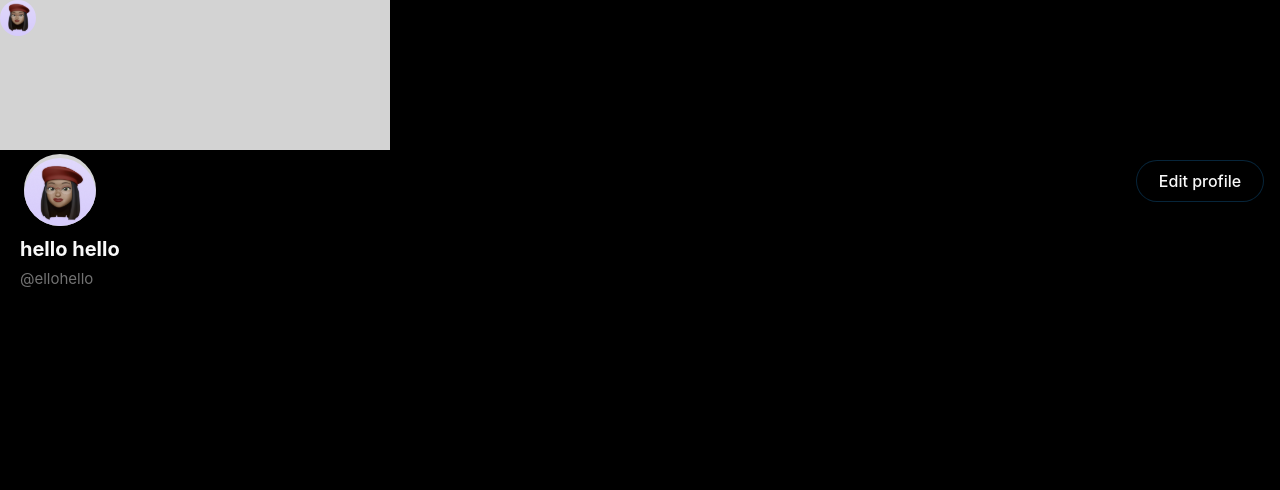
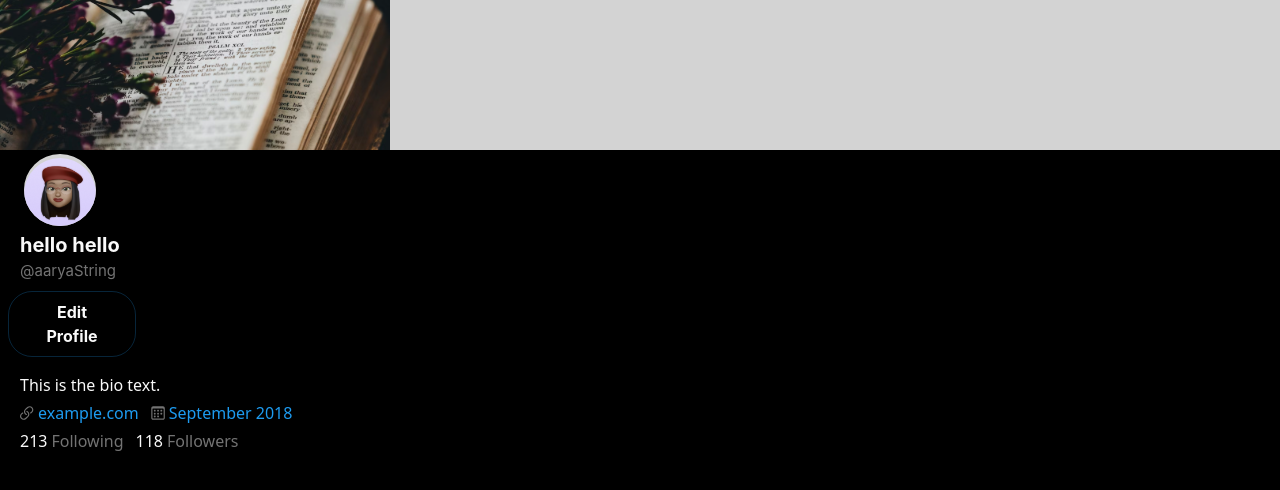
Before and after one commit to 100x-Engineers/react-week-1-rrtyagii, a React (Vite) app: page / in a window 1280 px wide. Shown: the top 490 px of the page. Built offline with nearby package versions, Linux system fonts and the light colour scheme.

Commit message:
Changed profile Header to use existing components

```diff
--- a/src/App.jsx
+++ b/src/App.jsx
@@ -1,36 +1,26 @@
-import Avatar from "./components/Avatar/Avatar";
 import UserAvatar from "./images/user-avatar.svg"
 import ProfileHeader from "./components/Profile-Header/ProfileHeader";
+import UserBackground from "./images/profile-cover.svg";
 
 export default function App() {
   return (
     <>
     <div className="min-h-screen bg-black">
-      {/* <Avatar
-        imageUrl={UserAvatar}
-        userName = {"aaray"}
-        userHandle = {"Aarya"}
-        showNameAndHandle = {true}
-      /> */}
 
       <ProfileHeader
         props={{
-    userBackground: UserAvatar, // assuming this is a variable
+          userBackground: UserBackground, // assuming this is a variable
           userImage: UserAvatar, // assuming this is a variable
           userFullName: "hello hello",
-    userName: "hellohello",
+          userName: "@aaryaString",
           bio: "This is the bio text.",
-    bioLink: "http://example.com",
+          bioLink: "example.com",
           joinedAt: "September 2018",
           following: "213",
           followers: "118",
         }}
       />
-
-
     </div>
     </>
   );
 }
-
-// className="min-h-screen bg-black"
--- a/src/components/Avatar/Avatar.jsx
+++ b/src/components/Avatar/Avatar.jsx
@@ -13,7 +13,7 @@ export default function Avatar({
   const imageClasses = `${rest.size || 'w-20 h-20'} ${rest.borderRadius || 'rounded-full'} ${rest.borderClasses || 'border-4 border-neutral-1000'} bg-cover bg-no-repeat bg-custom-gray overflow-hidden`;
 
   return (
-    <section className={`flex ${containerClasses} gap-1 ${rest.className || ''}`}>
+    <section className={`flex ${containerClasses} ${rest.className || ''}`}>
 
       <figure className={imageClasses}>
         <img className={rest.size || 'w-20 h-20'} src={imageUrl} alt={`${userHandle} avatar`} />
--- a/src/components/Button/Button.jsx
+++ b/src/components/Button/Button.jsx
@@ -2,9 +2,9 @@ import React from 'react';
 
 /*** */
 
-export default function Button ({children, variant = 'solid', type = 'primary', isDisabled = false}) {
+export default function Button ({children, variant = 'solid', type = 'primary', isDisabled = false, ...rest}) {
   const styles = {
-    common: `inline-flex justify-center items-center rounded-3xl shadow-lc px-6 py-2 m-2 font-bold text-base leading-normal w-80 font-inter`,
+    common: `inline-flex justify-center items-center rounded-3xl shadow-lc px-6 py-2 m-2 font-bold text-base leading-normal font-inter ${rest.width ? rest.width : "w-80"}`,
 
     variants: {
       solid: type === 'primary' ? 'bg-twitter-blue-default hover:bg-twitter-blue-hover sm:hover:bg-twitter-blue-hover md:hover:bg-twitter-blue-hover' : 'bg-neutral-50 hover:bg-neutral-200 sm:hover:bg-neutral-500 md:hover:bg-neutral-500',
@@ -22,7 +22,6 @@ export default function Button ({children, variant = 'solid', type = 'primary',
   const textColor = styles.textColor;
 
   const classes = `${styles.common} ${variantClass} ${disabledClass} ${textColor}`;
-  //console.log(`classes in button: ${children} :`, classes);
 
   return (
     <button className={classes} disabled={isDisabled}>
--- a/src/components/Onboarding/onboarding.jsx
+++ /dev/null
@@ -1,7 +0,0 @@
-import Button from '../Button/Button';
-
-export default function Onboarding(){
-    <Button>
-
-    </Button>
-}
--- /dev/null
+++ b/src/components/Profile-Header/LinksWithIcon.jsx
@@ -0,0 +1,19 @@
+import React from 'react'
+
+function LinksWithIcon({ imageUrl, altText, linkText }) {
+  return (
+    <>
+    <div className="flex items-center gap-1">
+      <figure className="w-3.5 h-3.5 fill-neutral-500">
+        <img src={imageUrl} alt={altText} />
+      </figure>
+
+      <div className="text-twitter-blue-default font-Inter font-normal leading-normal text-base">
+        {linkText}
+      </div>
+    </div>
+    </>
+  );
+}
+
+export default LinksWithIcon
--- a/src/components/Profile-Header/ProfileHeader.jsx
+++ b/src/components/Profile-Header/ProfileHeader.jsx
@@ -1,5 +1,10 @@
 import React from "react";
 import Avatar from "../Avatar/Avatar";
+import BioLinkImage from "../../images/link-icon.svg";
+import CalendarIcon from "../../images/calendar-icon.svg";
+import LinkWithIcon from "./LinksWithIcon";
+import SocialStat from "./SocialStats";
+import Button from "../Button/Button"
 
 export default function ProfileHeader({props}){
     const {
@@ -17,12 +22,12 @@ export default function ProfileHeader({props}){
     return (
         <>
             <section>
-                <figure className="w-24.375rem h-[9.375rem] flex-shrink-0 bg-cover bg-no-repeat bg-custom-gray bg-custom-position">
+                <figure className="w-full h-[9.375rem] flex-shrink-0 bg-cover bg-no-repeat bg-custom-gray bg-custom-position">
                     <img src={userBackground} alt="profile-cover" />
                 </figure>
             </section>
 
-            <article className="relative ml-5">
+            <div className="relative ml-5">
             <Avatar
                 imageUrl={userImage}
                 userName={userFullName}
@@ -30,18 +35,49 @@ export default function ProfileHeader({props}){
                 orientation="vertical"
                 borderRadius ="rounded-12.5rem"
                 size="w-20 h-20"
+            />
+            </div>
 
-
-            />
-            </article>
-
-            <button class="absolute top-40 right-4 inline-flex w-32 px-5 py-2 justify-center items-center gap-2.5 rounded-4xl border border-custom-stroke shadow-lc backdrop-blur-2xl bg-neutral-1000">
-                <div class="text-center font-medium font-inter text-neutral-50 text-base leading-normal ">
+            {/* <button className="absolute top-40 right-4 inline-flex w-32 px-5 py-2 justify-center items-center gap-2.5 rounded-4xl border border-custom-stroke shadow-lc backdrop-blur-2xl bg-neutral-1000">
+                <div className="text-center font-medium font-inter text-neutral-50 text-base leading-normal ">
                     Edit profile
                 </div>
-            </button>
+            </button> */}
 
+            <Button
+                type="secondary"
+                variant="outline"
+                width="w-32"
+            >
+                Edit Profile
+            </Button>
+
+            <div className="flex w-full flex-col justify-end items-start gap-1 ml-5 mr-4 mt-2">
+                <section className="font-Inter text-base font-normal leading-normal text-neutral-50">
+                    {bio}
+                </section>
+
+                <section className="flex flex-row items-start gap-3">
+                    {bioLink && (
+                    <LinkWithIcon
+                        imageUrl={BioLinkImage}
+                        altText={`${userName} bio link`}
+                        linkText={bioLink}
+                    />
+                    )}
+
+                    <LinkWithIcon
+                        imageUrl={CalendarIcon}
+                        altText={`${userName} calendar`}
+                        linkText={joinedAt}
+                    />
+                </section>
+
+                <section className="flex flex-row items-start gap-3">
+                    <SocialStat number={following} text="Following" />
+                    <SocialStat number={followers} text="Followers" />
+                </section>
+            </div>
         </>
     );
-
 }
--- /dev/null
+++ b/src/components/Profile-Header/SocialStats.jsx
@@ -0,0 +1,19 @@
+import React from 'react'
+
+const SocialStats = ({ number, text }) => {
+  return (
+   <>
+     <div className="flex items-center gap-1">
+        <div className="text-neutral-50 font-Inter font-normal leading-normal text-base">
+            {number}
+        </div>
+
+        <div className="text-neutral-500 font-Inter font-normal leading-normal text-base">
+            {text}
+        </div>
+    </div>
+   </>
+  )
+}
+
+export default SocialStats
```
Also changed, not shown: src/components/Onboarding/Divider.jsx (renamed from src/components/Login/Divider.jsx), src/components/Onboarding/LoginHeader.jsx (renamed from src/components/Login/LoginHeader.jsx), src/components/Onboarding/LoginMain.jsx (renamed from src/components/Login/LoginMain.jsx). Lines whose indentation alone changed are shown as unchanged.
